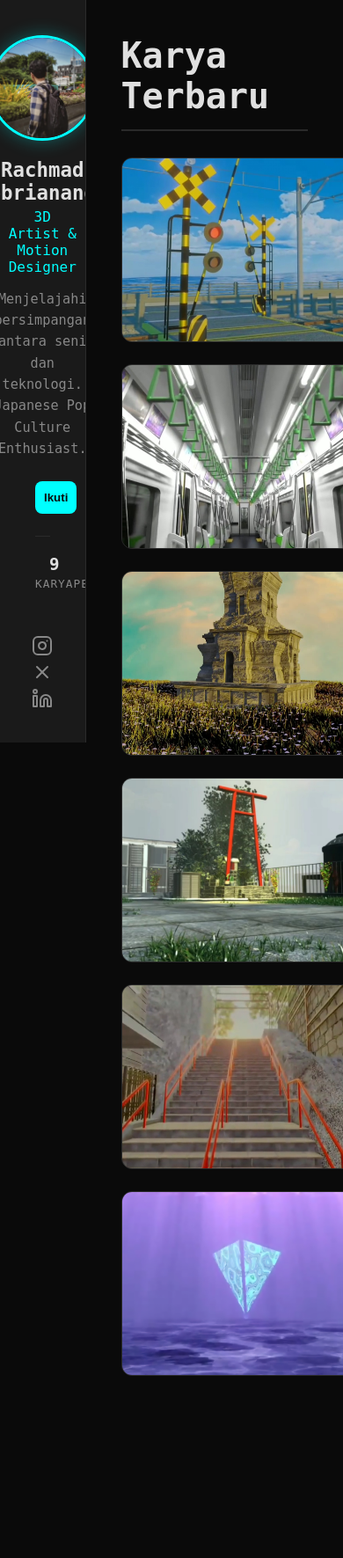
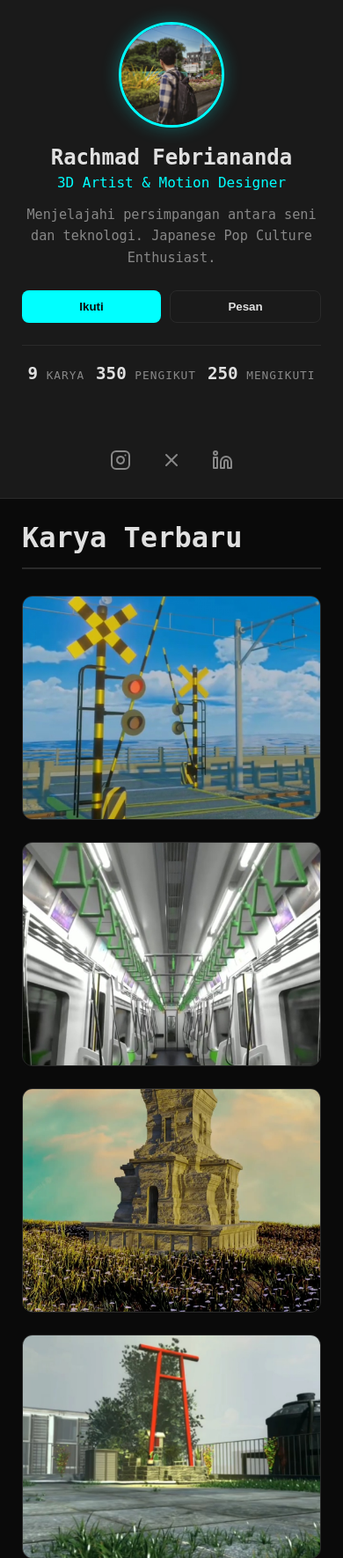
Before and after one commit to rachmadfebri/utsWeb, a PHP site: page /profile.html in a window 390 px wide; the page is wider, and only the part inside the window is pictured. Shown: the top 1771 px of that part at 88% size. Before the commit the page ends 1564 px from the top of that part, so only its background shows below. Run offline with PHP 8.4, Linux system fonts and the light colour scheme.

Commit message:
add responsive for content item

```diff
--- a/profile.css
+++ b/profile.css
@@ -239,3 +239,44 @@ body {
   font-size: 0.9rem;
   color: var(--secondary-text-color);
 }
+
+/* Responsive */
+@media (max-width: 1200px) {
+  .portfolio-grid {
+    grid-template-columns: repeat(auto-fill, minmax(250px, 1fr));
+  }
+}
+
+@media (max-width: 992px) {
+  .main-container {
+    flex-direction: column;
+  }
+  .profile-sidebar {
+    position: relative;
+    width: 100%;
+    max-width: none;
+    height: auto;
+    border-right: none;
+    border-bottom: 1px solid var(--border-color);
+  }
+  .portfolio-content {
+    margin-left: 0;
+    width: 100%;
+  }
+  .social-links {
+    margin-top: 25px;
+  }
+}
+
+@media (max-width: 768px) {
+  .profile-sidebar,
+  .portfolio-content {
+    padding: 25px;
+  }
+  .profile-name {
+    font-size: 1.5rem;
+  }
+  .portfolio-header h2 {
+    font-size: 2rem;
+  }
+}
```
